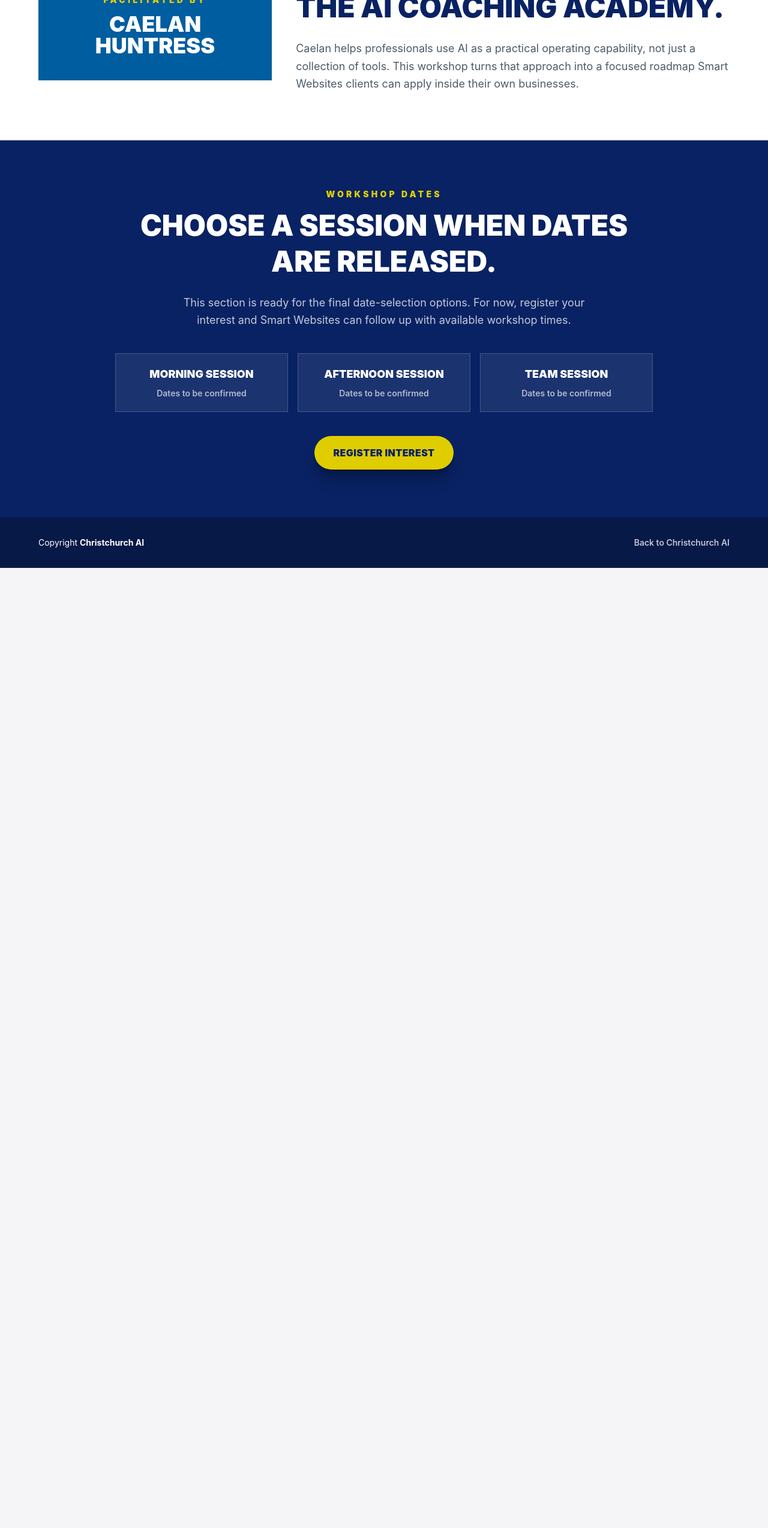
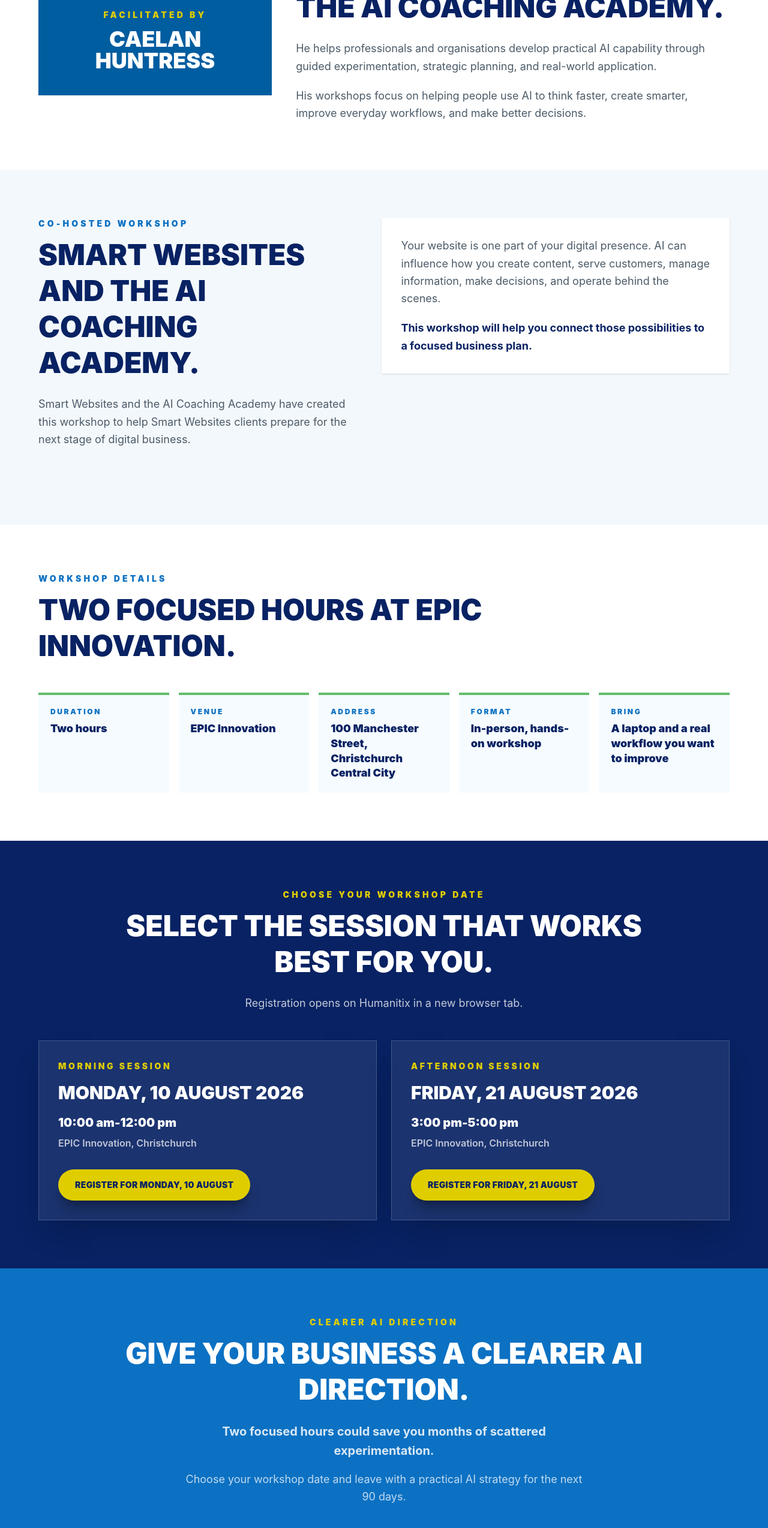
Before and after one commit to caelanhuntress/christchurch-ai, a Next.js app: page /smart-roadmap in a window 1280 px wide. Shown: the part 4411-6959 px from the top of the page at 60% size. Before the commit the page ends 5358 px from the top, so only its background shows below. Built offline with nearby package versions, Linux system fonts and the light colour scheme.

Commit message:
feat: complete smart roadmap workshop page

```diff
--- a/app/smart-roadmap/page.tsx
+++ b/app/smart-roadmap/page.tsx
@@ -3,38 +3,19 @@
 import Link from "next/link";
 
 export const metadata: Metadata = {
-  title: "AI Roadmap Workshop - Christchurch AI",
+  title: "AI Roadmap Workshop for Smart Websites Clients | Christchurch",
   description:
-    "A practical two-hour AI strategy workshop for Smart Websites clients, facilitated by Caelan Huntress and the AI Coaching Academy.",
+    "Build a practical 90-day AI strategy for your business in this two-hour Christchurch workshop from Smart Websites and the AI Coaching Academy.",
   alternates: { canonical: "https://christchurch-ai.com/smart-roadmap" },
   openGraph: {
-    title: "AI Roadmap Workshop - Christchurch AI",
+    title: "Build Your 90-Day AI Roadmap",
     description:
-      "Identify valuable AI opportunities, choose priorities, and build a practical 90-day roadmap for your business.",
+      "Identify your best AI opportunities, choose your priorities, and leave with a practical three-month implementation plan.",
     url: "https://christchurch-ai.com/smart-roadmap",
     siteName: "Christchurch AI",
     locale: "en_NZ",
     type: "website",
   },
-};
-
-const schema = {
-  "@context": "https://schema.org",
-  "@type": "WebPage",
-  name: "AI Roadmap Workshop",
-  description:
-    "A practical two-hour strategy workshop for Smart Websites clients to identify valuable AI opportunities and build a 90-day roadmap.",
-  url: "https://christchurch-ai.com/smart-roadmap",
-  publisher: {
-    "@type": "Organization",
-    name: "Christchurch AI",
-    url: "https://christchurch-ai.com",
-  },
-  about: [
-    "Artificial intelligence strategy",
-    "AI roadmap planning",
-    "Business workflow improvement",
-  ],
 };
 
 const aiOpportunities = [
@@ -95,6 +76,130 @@
   "Consultants and service providers",
   "Anyone responsible for improving how work gets done",
 ];
+
+const workshopDetails = [
+  ["Duration", "Two hours"],
+  ["Venue", "EPIC Innovation"],
+  ["Address", "100 Manchester Street, Christchurch Central City"],
+  ["Format", "In-person, hands-on workshop"],
+  ["Bring", "A laptop and a real workflow you want to improve"],
+];
+
+const sessions = [
+  {
+    label: "Morning Session",
+    date: "Monday, 10 August 2026",
+    time: "10:00 am-12:00 pm",
+    venue: "EPIC Innovation, Christchurch",
+    button: "Register for Monday, 10 August",
+    shortButton: "Monday, 10 August - 10:00 am",
+    href: "https://events.humanitix.com/ai-roadmap-workshop-0826-1",
+    startDate: "2026-08-10T10:00:00+12:00",
+    endDate: "2026-08-10T12:00:00+12:00",
+  },
+  {
+    label: "Afternoon Session",
+    date: "Friday, 21 August 2026",
+    time: "3:00 pm-5:00 pm",
+    venue: "EPIC Innovation, Christchurch",
+    button: "Register for Friday, 21 August",
+    shortButton: "Friday, 21 August - 3:00 pm",
+    href: "https://events.humanitix.com/ai-roadmap-workshop-0826-2",
+    startDate: "2026-08-21T15:00:00+12:00",
+    endDate: "2026-08-21T17:00:00+12:00",
+  },
+];
+
+const faqs = [
+  {
+    question: "Do I need experience using AI?",
+    answer:
+      "No. The workshop is suitable for complete beginners as well as people already using tools such as ChatGPT, Copilot, Claude, or Gemini.",
+  },
+  {
+    question: "Is this a technical workshop?",
+    answer:
+      "No coding is required. The session focuses on business strategy, workflows, priorities, and practical implementation.",
+  },
+  {
+    question: "Will we be shown AI tools?",
+    answer:
+      "Tools may be used to demonstrate ideas, but the central outcome is your roadmap: where AI can help your business and what you should do during the next three months.",
+  },
+  {
+    question: "What should I bring?",
+    answer:
+      "Bring a laptop, a willingness to experiment, and a real task or workflow that you would like to improve.",
+  },
+  {
+    question: "Will I leave with something practical?",
+    answer:
+      "Yes. You will develop a prioritised shortlist of AI opportunities and organise your selected experiments into a practical 90-day roadmap.",
+  },
+  {
+    question: "Where is the workshop?",
+    answer:
+      "Both sessions are held at EPIC Innovation, 100 Manchester Street, Christchurch Central City.",
+  },
+];
+
+const schema = {
+  "@context": "https://schema.org",
+  "@graph": [
+    {
+      "@type": "WebPage",
+      name: "AI Roadmap Workshop",
+      description:
+        "A practical two-hour strategy workshop for Smart Websites clients to identify valuable AI opportunities and build a 90-day roadmap.",
+      url: "https://christchurch-ai.com/smart-roadmap",
+      publisher: {
+        "@type": "Organization",
+        name: "Christchurch AI",
+        url: "https://christchurch-ai.com",
+      },
+      about: [
+        "Artificial intelligence strategy",
+        "AI roadmap planning",
+        "Business workflow improvement",
+      ],
+    },
+    ...sessions.map((session) => ({
+      "@type": "Event",
+      name: `AI Roadmap Workshop - ${session.label}`,
+      startDate: session.startDate,
+      endDate: session.endDate,
+      eventAttendanceMode: "https://schema.org/OfflineEventAttendanceMode",
+      eventStatus: "https://schema.org/EventScheduled",
+      url: session.href,
+      location: {
+        "@type": "Place",
+        name: "EPIC Innovation",
+        address: {
+          "@type": "PostalAddress",
+          streetAddress: "100 Manchester Street",
+          addressLocality: "Christchurch Central City",
+          addressRegion: "Canterbury",
+          addressCountry: "NZ",
+        },
+      },
+      organizer: {
+        "@type": "Organization",
+        name: "Smart Websites and the AI Coaching Academy",
+      },
+    })),
+    {
+      "@type": "FAQPage",
+      mainEntity: faqs.map((faq) => ({
+        "@type": "Question",
+        name: faq.question,
+        acceptedAnswer: {
+          "@type": "Answer",
+          text: faq.answer,
+        },
+      })),
+    },
+  ],
+};
 
 function SmartMark() {
   return (
@@ -360,41 +465,145 @@
             <h2 className="mb-6 text-3xl font-black uppercase leading-tight text-[#082263] md:text-5xl">
               AI educator, business coach, and founder of the AI Coaching Academy.
             </h2>
-            <p className="text-lg leading-relaxed text-[#4c5b68]">
-              Caelan helps professionals use AI as a practical operating capability,
-              not just a collection of tools. This workshop turns that approach into a
-              focused roadmap Smart Websites clients can apply inside their own businesses.
+            <div className="space-y-5 text-lg leading-relaxed text-[#4c5b68]">
+              <p>
+                He helps professionals and organisations develop practical AI capability
+                through guided experimentation, strategic planning, and real-world application.
               </p>
+              <p>
+                His workshops focus on helping people use AI to think faster, create smarter,
+                improve everyday workflows, and make better decisions.
+              </p>
+            </div>
+          </div>
+        </div>
+      </section>
+
+      <section className="bg-[#f3f8fc] px-6 py-20">
+        <div className="mx-auto grid max-w-6xl gap-12 md:grid-cols-[0.95fr_1.05fr] md:items-start">
+          <SectionIntro
+            eyebrow="Co-hosted workshop"
+            title="Smart Websites and the AI Coaching Academy."
+            copy="Smart Websites and the AI Coaching Academy have created this workshop to help Smart Websites clients prepare for the next stage of digital business."
+          />
+          <div className="bg-white p-8 shadow-sm">
+            <div className="space-y-5 text-lg leading-relaxed text-[#4c5b68]">
+              <p>
+                Your website is one part of your digital presence. AI can influence how you
+                create content, serve customers, manage information, make decisions, and
+                operate behind the scenes.
+              </p>
+              <p className="font-bold text-[#082263]">
+                This workshop will help you connect those possibilities to a focused business plan.
+              </p>
+            </div>
+          </div>
+        </div>
+      </section>
+
+      <section className="bg-white px-6 py-20">
+        <div className="mx-auto max-w-6xl">
+          <SectionIntro
+            eyebrow="Workshop details"
+            title="Two focused hours at EPIC Innovation."
+          />
+          <div className="grid gap-4 md:grid-cols-5">
+            {workshopDetails.map(([label, value]) => (
+              <div key={label} className="border-t-4 border-[#64bc6c] bg-[#f5fbff] p-5">
+                <p className="mb-2 text-xs font-black uppercase tracking-[0.22em] text-[#0c71c3]">
+                  {label}
+                </p>
+                <p className="text-lg font-black leading-snug text-[#082263]">{value}</p>
+              </div>
+            ))}
           </div>
         </div>
       </section>
 
       <section id="dates" className="bg-[#082263] px-6 py-20 text-[#ffffff]">
+        <div className="mx-auto max-w-6xl">
           <div className="mx-auto max-w-4xl text-center">
             <p className="mb-3 text-sm font-black uppercase tracking-[0.3em] text-[#e0cd00]">
-            Workshop dates
+              Choose your workshop date
             </p>
             <h2 className="text-3xl font-black uppercase leading-tight md:text-5xl">
-            Choose a session when dates are released.
+              Select the session that works best for you.
             </h2>
             <p className="mx-auto mt-6 max-w-2xl text-lg leading-relaxed text-[#ffffff]/76">
-            This section is ready for the final date-selection options. For now, register
-            your interest and Smart Websites can follow up with available workshop times.
+              Registration opens on Humanitix in a new browser tab.
             </p>
-          <div className="mt-10 grid gap-4 sm:grid-cols-3">
-            {["Morning session", "Afternoon session", "Team session"].map((dateOption) => (
-              <div key={dateOption} className="border border-[#ffffff]/18 bg-[#ffffff]/8 p-5">
-                <p className="text-lg font-black uppercase text-[#ffffff]">{dateOption}</p>
-                <p className="mt-2 text-sm font-semibold text-[#ffffff]/66">Dates to be confirmed</p>
           </div>
+          <div className="mt-12 grid gap-6 md:grid-cols-2">
+            {sessions.map((session) => (
+              <article
+                key={session.label}
+                className="border border-[#ffffff]/18 bg-[#ffffff]/8 p-8 shadow-2xl shadow-black/20"
+              >
+                <p className="mb-4 text-sm font-black uppercase tracking-[0.26em] text-[#e0cd00]">
+                  {session.label}
+                </p>
+                <h3 className="text-3xl font-black uppercase leading-tight text-[#ffffff]">
+                  {session.date}
+                </h3>
+                <p className="mt-4 text-xl font-black text-[#ffffff]">{session.time}</p>
+                <p className="mt-2 text-base font-semibold text-[#ffffff]/72">{session.venue}</p>
+                <a
+                  href={session.href}
+                  target="_blank"
+                  rel="noopener noreferrer"
+                  className="mt-8 inline-block rounded-full bg-[#e0cd00] px-7 py-4 text-sm font-black uppercase tracking-wide text-[#082263] shadow-xl shadow-black/25 transition hover:bg-[#ffffff] hover:text-[#005da0]"
+                >
+                  {session.button}
+                </a>
+              </article>
             ))}
           </div>
+        </div>
+      </section>
+
+      <section className="bg-[#0c71c3] px-6 py-20 text-center text-[#ffffff]">
+        <div className="mx-auto max-w-4xl">
+          <p className="mb-3 text-sm font-black uppercase tracking-[0.3em] text-[#e0cd00]">
+            Clearer AI direction
+          </p>
+          <h2 className="text-3xl font-black uppercase leading-tight md:text-5xl">
+            Give your business a clearer AI direction.
+          </h2>
+          <p className="mx-auto mt-6 max-w-2xl text-xl font-bold leading-relaxed text-[#ffffff]/84">
+            Two focused hours could save you months of scattered experimentation.
+          </p>
+          <p className="mx-auto mt-4 max-w-2xl text-lg leading-relaxed text-[#ffffff]/74">
+            Choose your workshop date and leave with a practical AI strategy for the next 90 days.
+          </p>
+          <div className="mt-10 flex flex-col items-center justify-center gap-4 sm:flex-row">
+            {sessions.map((session) => (
               <a
-            href="mailto:caelan@christchurch-ai.com?subject=AI%20Roadmap%20Workshop%20dates"
-            className="mt-10 inline-block rounded-full bg-[#e0cd00] px-8 py-4 text-base font-black uppercase tracking-wide text-[#082263] shadow-xl shadow-black/25 transition hover:bg-[#ffffff] hover:text-[#005da0]"
+                key={session.shortButton}
+                href={session.href}
+                target="_blank"
+                rel="noopener noreferrer"
+                className="rounded-full bg-[#e0cd00] px-7 py-4 text-sm font-black uppercase tracking-wide text-[#082263] shadow-xl shadow-black/20 transition hover:bg-[#ffffff] hover:text-[#005da0]"
               >
-            Register Interest
+                {session.shortButton}
               </a>
+            ))}
+          </div>
+        </div>
+      </section>
+
+      <section className="bg-white px-6 py-20">
+        <div className="mx-auto max-w-6xl">
+          <SectionIntro eyebrow="FAQ" title="Frequently asked questions." />
+          <div className="grid gap-5 md:grid-cols-2">
+            {faqs.map((faq) => (
+              <article key={faq.question} className="border border-[#0c71c3]/18 bg-[#f5fbff] p-6">
+                <h3 className="mb-3 text-xl font-black uppercase leading-snug text-[#005da0]">
+                  {faq.question}
+                </h3>
+                <p className="text-base leading-relaxed text-[#4c5b68]">{faq.answer}</p>
+              </article>
+            ))}
+          </div>
         </div>
       </section>
 
```
Lines whose indentation alone changed are shown as unchanged.
